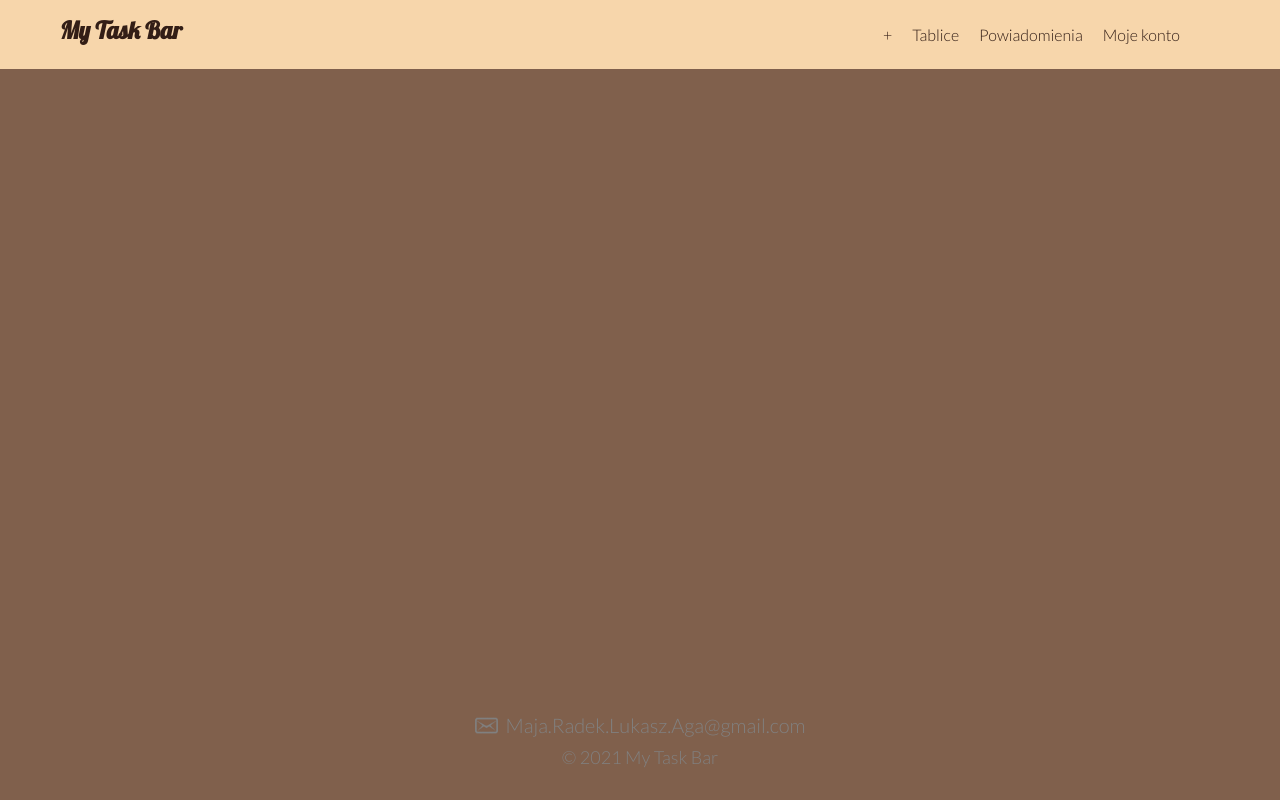
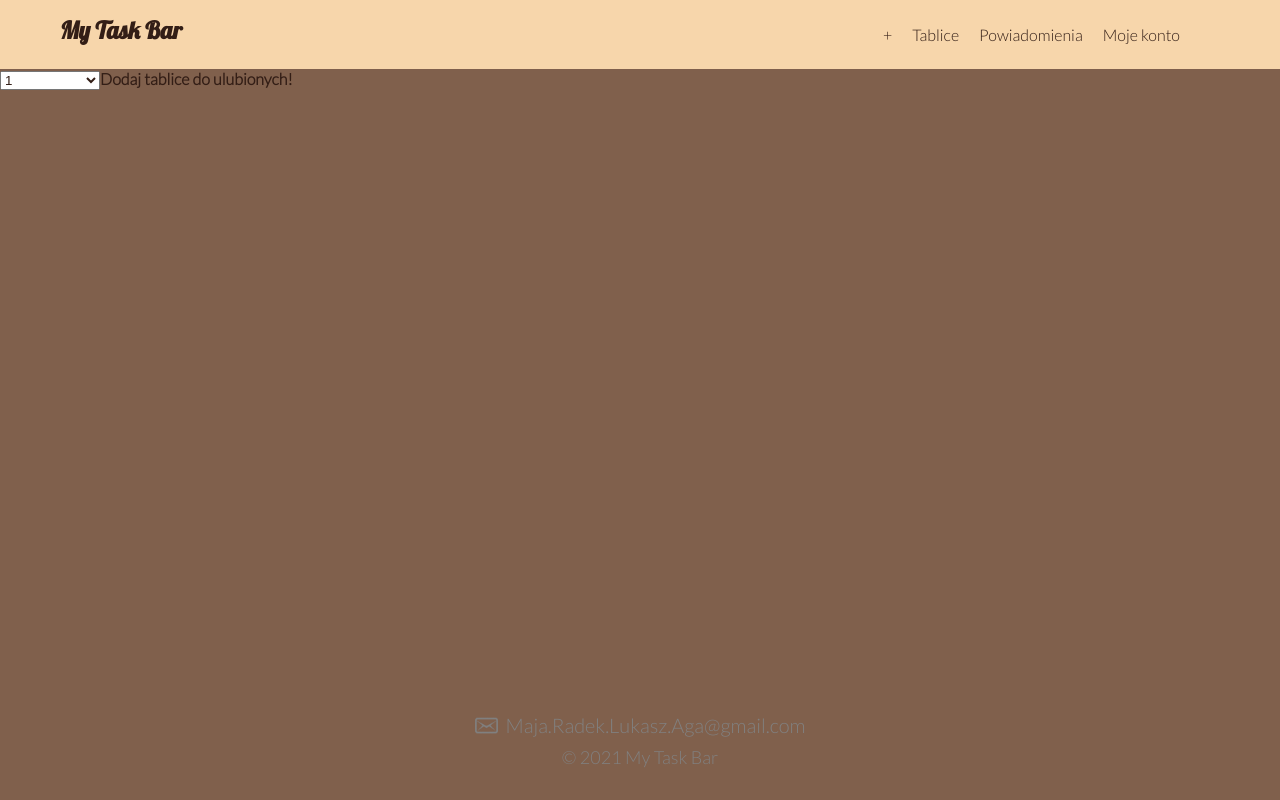
Before and after one commit to infoshareacademy/jfdzr2-nuclear-penguins, a React (Create React App) app: page /bartable in a window 1280 px wide. Built offline with nearby package versions, Linux system fonts and the light colour scheme.

Commit message:
add TableChanger

```diff
--- a/src/components/bar/Bartable.js
+++ b/src/components/bar/Bartable.js
@@ -1,5 +1,6 @@
 import './bar.css';
 import '../shared.css';
+import {TableChanger} from './TableChanger';
 
 export const Bartable = () => {
   return (
@@ -13,6 +14,7 @@ export const Bartable = () => {
           <li className="account">Moje konto</li>
         </ul>
       </nav>
+      <TableChanger />
     </>
   );
 };
--- /dev/null
+++ b/src/components/bar/TableChanger.js
@@ -0,0 +1,20 @@
+export const TableChanger = () => {
+  return (
+    <>
+      <div>
+        <select style={{width: '100px'}} name="TableName">
+          <option>1</option>
+          <option>2</option>
+          <option>3</option>
+          <option>4</option>
+          <option>5</option>
+          <option>6</option>
+          <option>7</option>
+        </select>
+        <span style={{color: 'rgb(51, 30, 22)', fontWeight: 'bold'}}>
+          Dodaj tablice do ulubionych!
+        </span>
+      </div>
+    </>
+  );
+};
```
